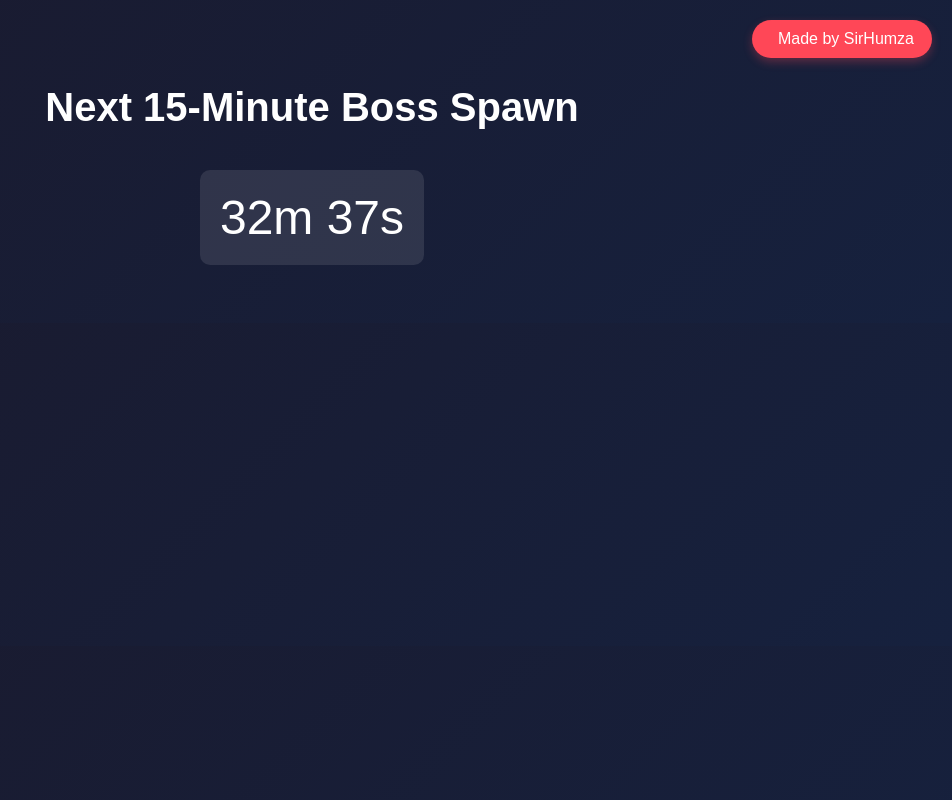
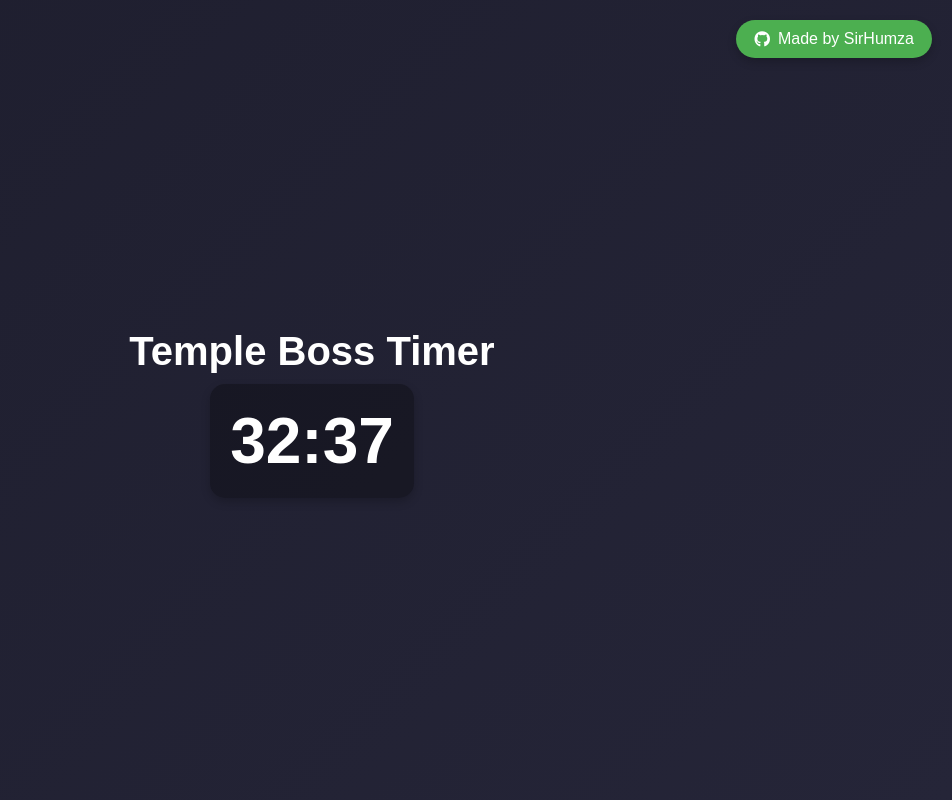
Before and after one commit to SirHumza/TempBossTimer, a plain HTML site: page index.html in a window 1280 px wide. Shown: the whole page, without its empty margins (328-1280 px from the left). Drawn offline with Linux system fonts and the light colour scheme.

Commit message:
Update index.html

```diff
--- a/index.html
+++ b/index.html
@@ -3,45 +3,59 @@
 <head>
     <meta charset="UTF-8">
     <meta name="viewport" content="width=device-width, initial-scale=1.0">
-    <title>Boss Spawn Timer</title>
+    <title>Temple Boss Timer</title>
+    <link rel="stylesheet" href="https://cdnjs.cloudflare.com/ajax/libs/font-awesome/6.0.0/css/all.min.css">
     <style>
         :root {
-            --primary: #ff4757;
-            --shadow: 0px 4px 10px rgba(255, 71, 87, 0.3);
+            --primary: #4CAF50;
+            --background: linear-gradient(135deg, #1e1e2e, #252538);
+            --text-color: #ffffff;
+            --boss-color: #ff4b4b;
+            --shadow: 0px 4px 10px rgba(0, 0, 0, 0.2);
         }
+
         body {
-            font-family: 'Poppins', sans-serif;
+            font-family: Arial, sans-serif;
+            background: var(--background);
+            color: var(--text-color);
             text-align: center;
-            padding: 50px;
-            background: linear-gradient(135deg, #1a1a2e, #16213e);
-            color: white;
+            display: flex;
+            flex-direction: column;
+            align-items: center;
+            justify-content: center;
+            height: 100vh;
+            margin: 0;
         }
+
         h1 {
             font-size: 2.5rem;
-            margin-bottom: 20px;
+            margin-bottom: 10px;
         }
-        #timer {
-            font-size: 3rem;
-            margin-top: 20px;
+
+        .timer {
+            font-size: 4rem;
+            font-weight: bold;
             padding: 20px;
-            background: rgba(255, 255, 255, 0.1);
-            border-radius: 10px;
-            display: inline-block;
-            transition: color 0.5s ease-in-out;
+            border-radius: 15px;
+            background: rgba(0, 0, 0, 0.3);
+            box-shadow: var(--shadow);
+            transition: all 0.3s ease-in-out;
         }
-        #boss {
-            font-size: 4rem;
-            color: var(--primary);
-            display: none;
-            font-weight: bold;
-            text-shadow: 0 0 20px var(--primary);
-            animation: pulse 1s infinite;
+
+        .boss-spawned {
+            color: var(--boss-color);
+            animation: pulse 1s infinite alternate;
         }
+
         @keyframes pulse {
-            0% { transform: scale(1); }
-            50% { transform: scale(1.1); }
-            100% { transform: scale(1); }
+            from {
+                transform: scale(1);
+            }
+            to {
+                transform: scale(1.1);
+            }
         }
+
         .github-corner {
             position: fixed;
             top: 20px;
@@ -56,15 +70,23 @@
             text-decoration: none;
             box-shadow: var(--shadow);
             z-index: 1000;
-            transition: transform 0.2s ease;
+            transition: transform 0.2s ease, background 0.3s ease;
         }
+
         .github-corner:hover {
             transform: translateY(-2px);
+            background: #45a049;
         }
+
         @media (max-width: 768px) {
+            .timer {
+                font-size: 3rem;
+            }
+
             .github-corner {
                 padding: 8px 12px;
             }
+
             .github-text {
                 display: none;
             }
@@ -72,69 +94,57 @@
     </style>
 </head>
 <body>
-    <h1>Next 15-Minute Boss Spawn</h1>
-    <div id="boss">BOSS SPAWNED!</div>
-    <div id="timer">Calculating...</div>
 
-    <a href="https://github.com/SirHumza/AppInventor-Fusion/"
-       target="_blank"
-       class="github-corner">
+    <h1>Temple Boss Timer</h1>
+    <div class="timer" id="timer">Loading...</div>
+
+    <a href="https://github.com/SirHumza/TempBossTimer" target="_blank" class="github-corner">
         <i class="fab fa-github"></i>
         <span class="github-text">Made by SirHumza</span>
     </a>
 
     <script>
-        let bossActive = false;
+        let lastDrop = new Date();
+        lastDrop.setHours(19, 47, 0, 0);
 
         function getNextDropTime() {
             let now = new Date();
-            let lastDrop = new Date();
-            lastDrop.setHours(19, 47, 0, 0);
+            let nextDrop = new Date(lastDrop);
 
-            while (lastDrop <= now) {
-                lastDrop.setMinutes(lastDrop.getMinutes() + 15);
+            while (nextDrop <= now) {
+                nextDrop.setMinutes(nextDrop.getMinutes() + 15);
             }
 
-            return lastDrop;
+            return nextDrop;
         }
 
         function updateTimer() {
             let now = new Date();
             let nextDrop = getNextDropTime();
-            let diff = Math.max(0, nextDrop - now);
-            let minutes = Math.floor(diff / 60000);
-            let seconds = Math.floor((diff % 60000) / 1000);
+            let timeLeft = (nextDrop - now) / 1000;
+
+            let minutes = Math.floor(timeLeft / 60);
+            let seconds = Math.floor(timeLeft % 60);
             let timerElement = document.getElementById("timer");
-            let bossElement = document.getElementById("boss");
 
-            if (diff === 0 && !bossActive) {
-                bossActive = true;
-                bossElement.style.display = "block";
-                timerElement.style.display = "none";
+            if (timeLeft <= 0) {
+                timerElement.innerText = "BOSS SPAWNED!";
+                timerElement.classList.add("boss-spawned");
+
                 setTimeout(() => {
-                    bossElement.style.display = "none";
-                    timerElement.style.display = "block";
-                    resetTimer();
-                }, 120000); // 2 minutes of "BOSS SPAWNED"
+                    lastDrop = new Date();
+                    lastDrop.setMinutes(lastDrop.getMinutes() + 2);
+                    updateTimer();
+                }, 120000);
             } else {
-                timerElement.textContent = `${minutes}m ${seconds}s`;
+                timerElement.innerText = `${minutes}:${seconds.toString().padStart(2, "0")}`;
+                timerElement.classList.remove("boss-spawned");
                 setTimeout(updateTimer, 1000);
             }
         }
 
-        function resetTimer() {
-            let now = new Date();
-            let nextDrop = new Date();
-            nextDrop.setMinutes(now.getMinutes() + 15);
-            nextDrop.setSeconds(0);
-
-            setTimeout(() => {
-                bossActive = false;
-                updateTimer();
-            }, 1000);
-        }
-
         updateTimer();
     </script>
+
 </body>
 </html>
```
